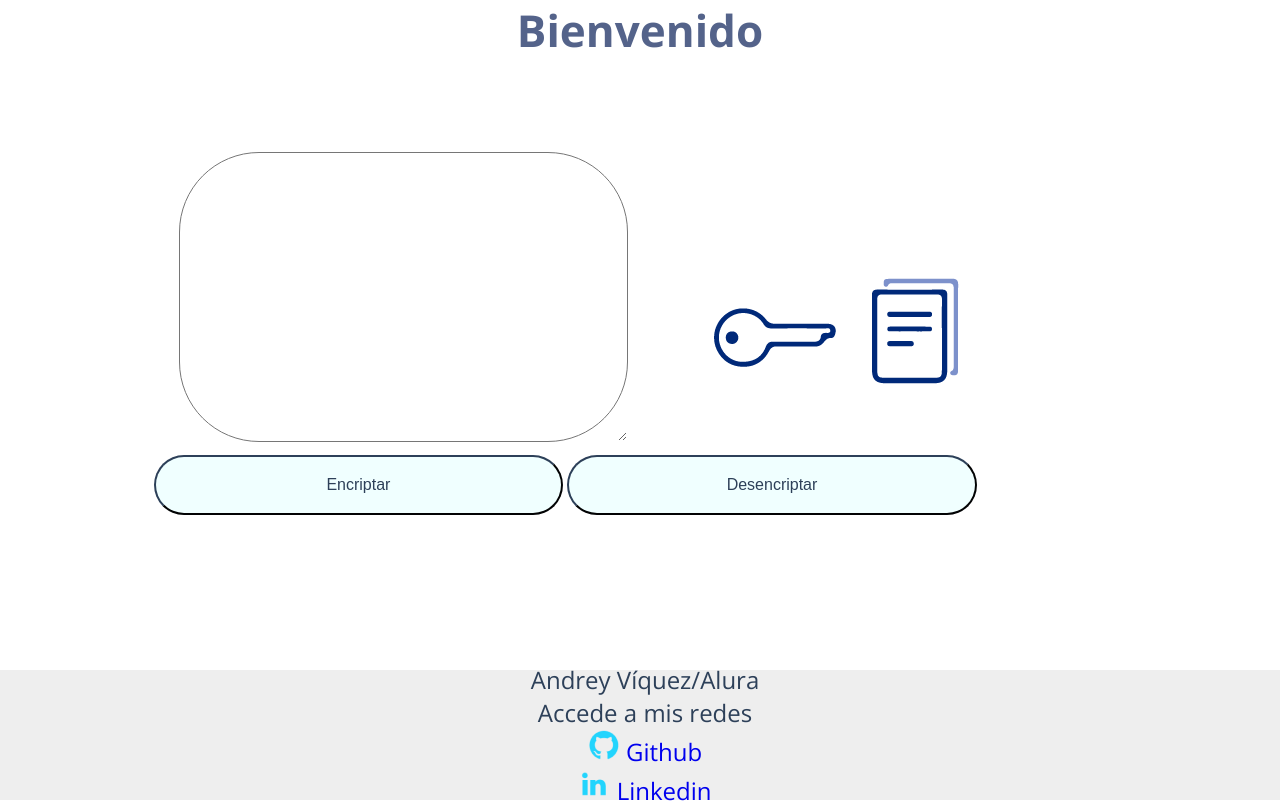
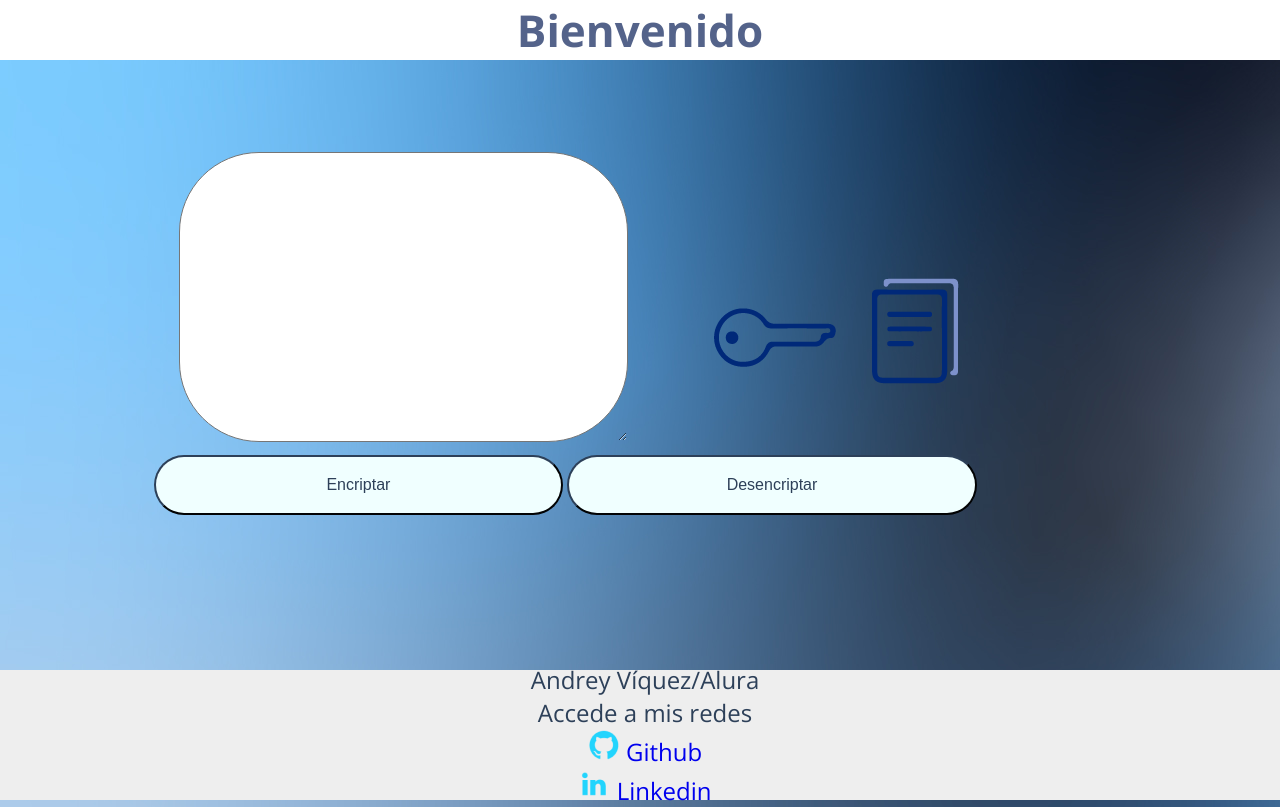
Before and after one commit to andreyge07/challengeAluraEncriptador, a plain HTML site: page index.html in a window 1280 px wide. Drawn offline with nearby package versions, Linux system fonts and the light colour scheme; the site is published under a folder, as on GitHub Pages, so addresses that start at the root find nothing.

Commit message:
Update styles.css

```diff
--- a/styles.css
+++ b/styles.css
@@ -12,7 +12,7 @@ body{
 
 
 
-    background-image:url(/assets/fondo2.jpg);
+    background-image:url(assets/fondo2.jpg);
 
 
 
```
